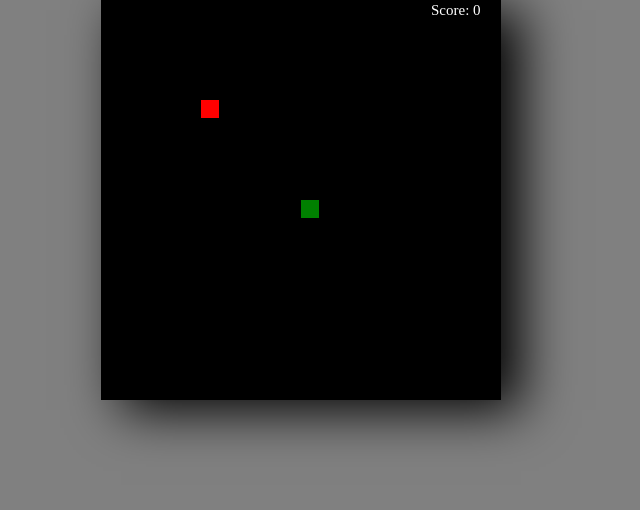
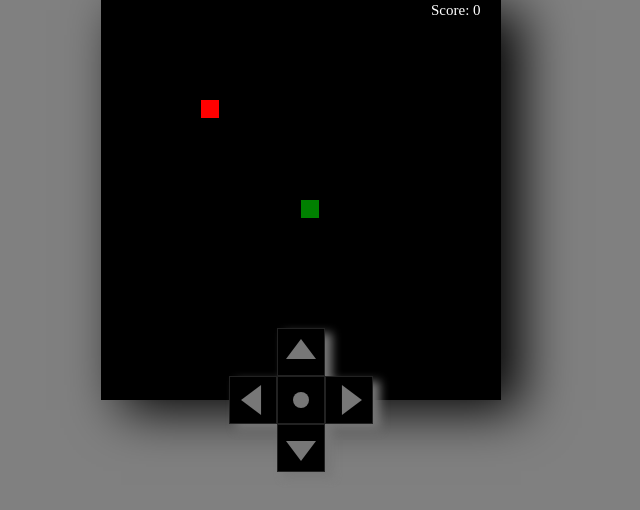
Before and after one commit to Willianson5522/snake-game, a plain HTML site: page index.html in a window 1280 px wide. Shown: the whole page, without its empty margins (339-979 px from the left). Drawn offline with Linux system fonts and the light colour scheme.

Commit message:
gamepad funcion

```diff
--- a/game.js
+++ b/game.js
@@ -1,5 +1,9 @@
 const canvas = document.getElementById("game");
 const ctx = canvas.getContext("2d");
+const clickUp = document.getElementById("up");
+const clickDown = document.getElementById("down");
+const clickLeft = document.getElementById("left");
+const clickRight = document.getElementById("right");
 
 //increase snake size
 class snakePart {
@@ -179,4 +183,36 @@ function keyDown(event) {
   }
 }
 
+clickUp.addEventListener("click", () => {
+  if (yvelocity === 1) {
+    return; //prevent snake from moving in opposite direction
+  }
+  xvelocity = 0;
+  yvelocity = -1;
+});
+
+clickDown.addEventListener("click", () => {
+  if (yvelocity === -1) {
+    return;
+  }
+  xvelocity = 0;
+  yvelocity = 1;
+});
+
+clickLeft.addEventListener("click", () => {
+  if (xvelocity === 1) {
+    return;
+  }
+  xvelocity = -1;
+  yvelocity = 0;
+});
+
+clickRight.addEventListener("click", () => {
+  if (xvelocity === -1) {
+    return;
+  }
+  xvelocity = 1;
+  yvelocity = 0;
+});
+
 drawGame();
--- a/index.html
+++ b/index.html
@@ -4,12 +4,33 @@
     <meta charset="UTF-8" />
     <meta http-equiv="X-UA-Compatible" content="IE=edge" />
     <meta name="viewport" content="width=device-width, initial-scale=1.0" />
-    <title>Document</title>
+    <title>Snake Game</title>
     <link rel="stylesheet" href="./style.css" />
   </head>
   <body>
     <canvas id="game" width="400" height="400"> </canvas>
 
+    <div class="wrapper">
+      <div class="center">
+        <div class="center-circle"></div>
+      </div>
+
+      <div class="up direction" id="up">
+        <div class="up-triangle" id="up"></div>
+      </div>
+
+      <div class="right direction" id="right">
+        <div class="right-triangle" id="right"></div>
+      </div>
+      <div class="down direction" id="down">
+        <div class="down-triangle" id="down"></div>
+      </div>
+
+      <div class="left direction" id="left">
+        <div class="left-triangle" id="left"></div>
+      </div>
+    </div>
+
     <script src="./game.js"></script>
   </body>
 </html>
--- a/style.css
+++ b/style.css
@@ -11,3 +11,124 @@ body {
 canvas {
   box-shadow: black 20px 10px 50px; //elevate our canvas and add shadow
 }
+
+*,
+*:before,
+*:after {
+  box-sizing: border-box;
+}
+
+div {
+  padding: 0;
+  margin: 0;
+  width: 3em;
+  height: 3em;
+  position: absolute;
+}
+
+.wrapper {
+  position: flex;
+  height: 9em;
+  margin: auto;
+  top: 0;
+  bottom: 0;
+  left: 0;
+  right: 0;
+  filter: drop-shadow(7px 5px 5px #777);
+}
+
+.center {
+  z-index: 2;
+  top: 3em;
+}
+
+.center-circle {
+  position: static;
+  /*   background: #222532; */
+  background: #777;
+  /*   background: #90E4FF; */
+  /*   background: #7FFFB5; */
+  border-radius: 100%;
+  margin: auto;
+  width: 75%;
+  height: 75%;
+  z-index: 3;
+}
+
+.up,
+.right,
+.down,
+.left,
+.center {
+  display: flex;
+  background: #000;
+  padding: 12px;
+  border: 1px solid #222;
+  /*   background: #51D6FF; */
+  /*   background: #37FF8B; */
+}
+
+.right {
+  top: 3em;
+  left: 3em;
+}
+
+.left {
+  top: 3em;
+  right: 3em;
+}
+
+.down {
+  top: 6em;
+}
+
+.up-triangle {
+  position: absolute;
+  bottom: 16px;
+  right: 8px;
+  margin: auto;
+  width: 65%;
+  height: 65%;
+  border-left: solid 15px transparent;
+  border-right: solid 15px transparent;
+  border-bottom: solid 20px #777;
+}
+
+.right-triangle {
+  position: absolute;
+  bottom: 8px;
+  right: 0px;
+  margin: auto;
+  width: 65%;
+  height: 65%;
+  border-left: solid 15px transparent;
+  border-right: solid 15px transparent;
+  border-bottom: solid 20px #777;
+  transform: rotate(90deg);
+}
+
+.down-triangle {
+  position: absolute;
+  bottom: 0px;
+  right: 8px;
+  margin: auto;
+  width: 65%;
+  height: 65%;
+  border-left: solid 15px transparent;
+  border-right: solid 15px transparent;
+  border-bottom: solid 20px #777;
+  transform: rotate(180deg);
+}
+
+.left-triangle {
+  position: absolute;
+  bottom: 8px;
+  left: 1px;
+  margin: auto;
+  width: 65%;
+  height: 65%;
+  border-left: solid 15px transparent;
+  border-right: solid 15px transparent;
+  border-bottom: solid 20px #777;
+  transform: rotate(-90deg);
+}
```
